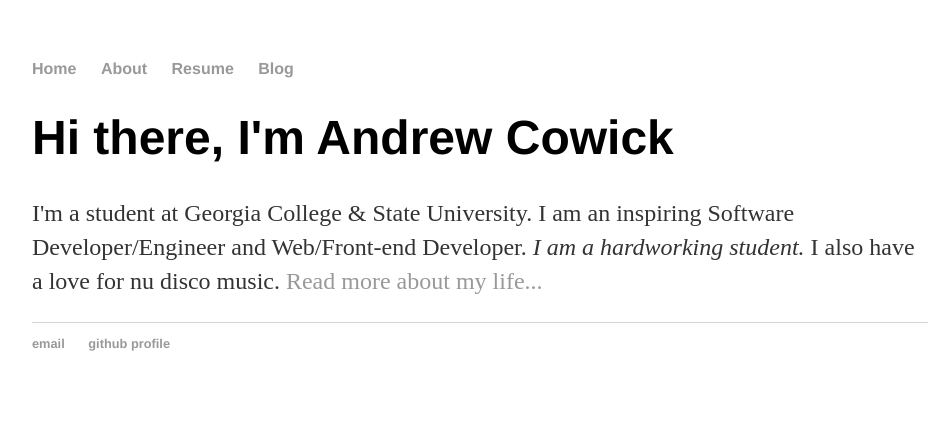
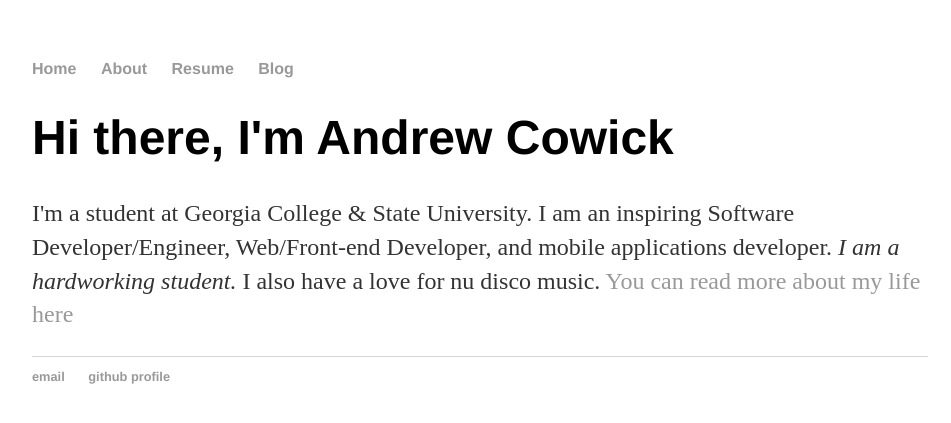
Before and after one commit to acow19/acow19.github.io, a Jekyll site: the page built from index.html, in a window 1280 px wide. Shown: the top 423 px of the page, without its empty margins (160-1111 px from the left). Built offline with Jekyll 4.4.1, drawn with Linux system fonts in a browser that asks for light colours.

Commit message:
Update index.html

```diff
--- a/index.html
+++ b/index.html
@@ -1,8 +1,11 @@
 ---
 layout: default
-title: Andrew Cowick, Inspiring Programmer
+title: Andrew Cowick, Inspiring Professional Programmer
 ---
 <div class="blurb">
 	<h1>Hi there, I'm Andrew Cowick</h1>
-	<p>I'm a student at Georgia College & State University. I am an inspiring Software Developer/Engineer and Web/Front-end Developer. <em>I am a hardworking student.</em> I also have a love for nu disco music. <a href="/about">Read more about my life...</a></p>
+	<p>I'm a student at Georgia College & State University. I am an inspiring Software Developer/Engineer, Web/Front-end Developer, and mobile applications developer.
+	<em>I am a hardworking student.</em>
+	I also have a love for nu disco music.
+	<a href="/about">You can read more about my life here</a></p>
 </div><!-- /.blurb -->
```
